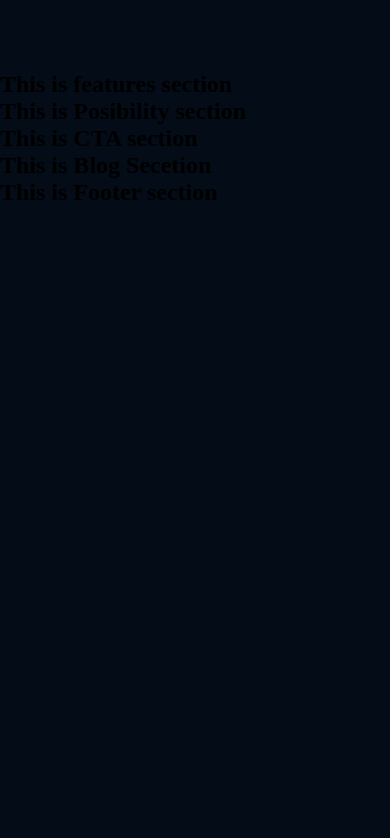
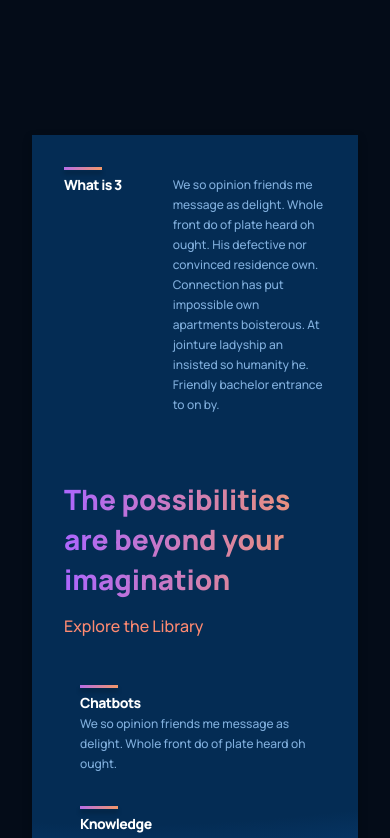
Before and after one commit to shafrinahamed97/gpt3, a React (Create React App) app: page / in a window 390 px wide. Shown: the part 1340-2178 px from the top of the page. Before the commit the page ends 1546 px from the top, so only its background shows below. Built offline with nearby package versions, Linux system fonts and the light colour scheme.

Commit message:
finished whatgpt3 section, Feature section & desing those section & responsive those section

```diff
--- a/src/components/feature/Feature.css
+++ b/src/components/feature/Feature.css
@@ -0,0 +1,62 @@
+.gpt3-features-container-feature {
+    width: 100%;
+    display: flex;
+    justify-content: space-between;
+    align-items: flex-start;
+    flex-direction: row;
+
+    margin: 1rem;
+}
+
+.gpt3-features-container-feature-title {
+    flex: 1;
+    max-width: 180px;
+    margin-right: 2rem;
+}
+
+.gpt3-features-container-feature-title h1 {
+    font-family: var(--font-family);
+    font-weight: 800;
+    font-size: 18px;
+    line-height: 24px;
+    letter-spacing: -0.04em;
+    color: #fff;
+}
+
+.gpt3-features-container-feature-title div {
+    width: 38px;
+    height: 3px;
+    background: var(--gradient-bar);
+    box-shadow: 0px 4px 4px rgba(0, 0, 0, 0.25);
+    margin-bottom: 0.25rem;
+}
+
+.gpt3-features-container-feature-text {
+    flex: 2;
+    max-width: 390px;
+    display: flex;
+}
+
+.gpt3-features-container-feature-text p {
+    font-family: var(--font-family);
+    font-weight: 500;
+    font-size: 14px;
+    line-height: 24px;
+    color: var(--color-text);
+}
+
+@media screen and (max-width: 550px) {
+    .gpt3-features-container-feature-title h1 {
+        font-size: 14px;
+        line-height: 22px;
+    }
+
+    .gpt3-features-container-feature-text p {
+        font-size: 12px;
+        line-height: 20px;
+    }
+
+    .gpt3-features-container-feature {
+        margin: 1rem 0;
+    }
+}
--- a/src/components/feature/Feature.js
+++ b/src/components/feature/Feature.js
@@ -1,10 +1,16 @@
 import React from 'react';
 import './Feature.css';
 
-const Feature = () => {
+const Feature = ({ title, text }) => {
     return (
-        <div>
-
+        <div className="gpt3-features-container-feature">
+            <div className="gpt3-features-container-feature-title">
+                <div />
+                <h1>{title}</h1>
+            </div>
+            <div className="gpt3-features-container-feature-text">
+                <p>{text}</p>
+            </div>
         </div>
     );
 };
--- a/src/containers/whatGPT/WhatGPT.css
+++ b/src/containers/whatGPT/WhatGPT.css
@@ -0,0 +1,116 @@
+.gpt3-whatgpt3{
+    display: flex;
+    flex-direction: column;
+    padding: 2rem;
+    background: var(--color-footer);
+
+     /* ff 3.6+ */
+     background:-moz-radial-gradient(circle at 30% -100%, #042c54 25%, rgba(4, 44, 84, 1) 85%, rgba(27, 120, 222, 1) 100%);
+
+     /* safari 5.1+,chrome 10+ */
+     background:-webkit-radial-gradient(circle at 30% -100%, #042c54 25%, rgba(4, 44, 84, 1) 85%, rgba(27, 120, 222, 1) 100%);
+
+     /* opera 11.10+ */
+     background:-o-radial-gradient(circle at 30% -100%, #042c54 25%, rgba(4, 44, 84, 1) 85%, rgba(27, 120, 222, 1) 100%);
+
+     /* ie 10+ */
+     background:-ms-radial-gradient(circle at 30% -100%, #042c54 25%, rgba(4, 44, 84, 1) 85%, rgba(27, 120, 222, 1) 100%);
+
+     /* global 92%+ browsers support */
+     background:radial-gradient(circle at 30% -100%, #042c54 25%, rgba(4, 44, 84, 1) 85%, rgba(27, 120, 222, 1) 100%);
+
+     filter: drop-shadow(0px 4px 4px rgba(0, 0, 0, 0.25));
+}
+
+.gpt3-whatgpt3-feature{
+    display: flex;
+}
+
+.gpt3-whatgpt3-feature .gpt3-features-container-feature{
+    margin: 0;
+}
+
+.gpt3-whatgpt3-feature .gpt3-features-container-feature-text{
+    max-width: 700px;
+}
+
+.gpt3-whatgpt3-heading{
+    display: flex;
+    flex-direction: row;
+    justify-content: space-between;
+    align-items: center;
+    margin: 4rem 0 2rem;
+}
+
+.gpt3-whatgpt3-heading h1{
+    font-size: 34px;
+    line-height: 45px;
+    font-weight: 800;
+    font-family: var(--font-family);
+    max-width: 510px;
+}
+
+.gpt3-whatgpt3-heading p{
+    font-family: var(--font-family);
+    font-weight: 500;
+    font-size: 16px;
+    color: var(--color-subtext);
+    cursor: pointer;
+}
+
+.gpt3-whatgpt3-container{
+    display: flex;
+    flex-wrap: wrap;
+    flex-direction: row;
+    margin-top: 2rem;
+}
+
+.gpt3-whatgpt3-container .gpt3-features-container-feature{
+    flex: 1;
+    margin: 1rem;
+    min-width: 210px;
+    display: unset;
+    flex-direction: column;
+}
+
+.gpt3-whatgpt3-container.gpt3-features-container-feature-text{
+    margin-top: 0.5rem;
+}
+
+.gpt3-whatgpt3-container.gpt3-features-container-feature-text{
+    margin-top: 0.5rem;
+}
+
+@media screen and (max-width:850px){
+    .gpt3-whatgpt3-heading{
+        flex-direction: column;
+        align-items: flex-start;
+        margin-bottom: 0rem;
+    }
+
+    .gpt3-whatgpt3-heading p{
+        margin-top: 1rem;
+    }
+}
+
+@media screen and (max-width: 650px){
+    .gpt3-whatgpt3-feature .gpt3-features.container-feature{
+        flex-direction: column;
+    }
+
+    .gpt3-whatgpt3-feature .gpt3-features-container-feature-text{
+        margin-top: 0.5rem;
+    }
+
+    .gpt3-whatgpt3-heading h1{
+        font-size: 28px;
+        line-height: 40px;
+    }
+}
+
+@media screen and (max-width: 350px){
+    .gpt3-whatgpt3-container .gpt3-features-container-feature{
+        margin: 1rem 0;
+        min-width: 100%;
+    }
+}
--- a/src/containers/whatGPT/WhatGPT.js
+++ b/src/containers/whatGPT/WhatGPT.js
@@ -1,11 +1,27 @@
 import React from 'react';
 import './WhatGPT.css';
+import Feature from '../../components/feature/Feature';
 
 const WhatGPT = () => {
     return (
-        <div>
+        <div className='gpt3-whatgpt3 section-margin id-wgpt3'>
 
-        </div>
+            <div className="gpt3-whatgpt3-feature">
+                <Feature title="What is 3" text="We so opinion friends me message as delight. Whole front do of plate heard oh ought. His defective nor convinced residence own. Connection has put impossible own apartments boisterous. At jointure ladyship an insisted so humanity he. Friendly bachelor entrance to on by."></Feature>
+            </div>
+
+            <div className="gpt3-whatgpt3-heading">
+                <h1 className='gradient-text'>The possibilities are beyond your imagination</h1>
+                <p>Explore the Library</p>
+            </div>
+
+            <div className="gpt3-whatgpt3-container">
+                <Feature title="Chatbots" text="We so opinion friends me message as delight. Whole front do of plate heard oh ought."></Feature>
+                <Feature title="Knowledge" text="At jointure ladyship an insisted so humanity he. Friendly bachelor entrance to on by. As put impossible own apartments"></Feature>
+                <Feature title="Education" text="At jointure ladyship an insisted so humanity he. Friendly bachelor entrance to on by. As put impossible own apartments"></Feature>
+            </div>
+
+        </div >
     );
 };
 
```
